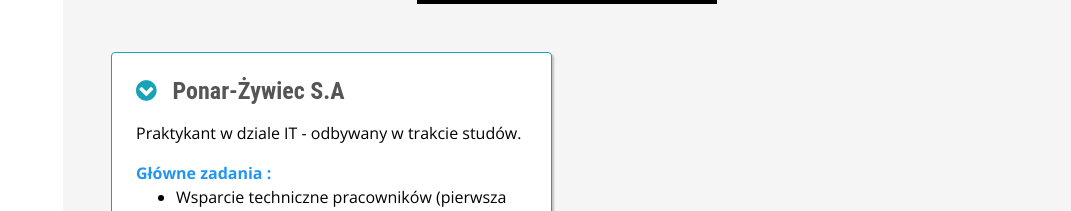
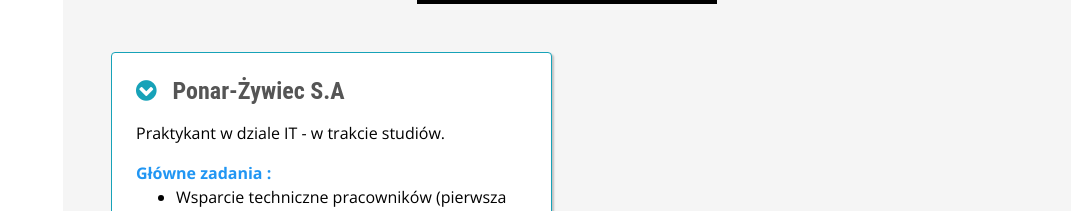
Before and after one commit to patrykpp/patrykpp.github.io, a plain HTML site: page index.html in a window 1280 px wide. Shown: the part 1140-1351 px from the top of the page, without its empty margins (209-1280 px from the left). Drawn offline with nearby package versions, Linux system fonts and the light colour scheme; a web font is replaced by a local one.

Commit message:
Update index.html

```diff
--- a/index.html
+++ b/index.html
@@ -130,7 +130,7 @@ License URL: https://creativecommons.org/licenses/by/4.0/
                     <div class="card mx-0 p-4 mb-5" style="border-color: #17a2b8; box-shadow: 2px 2px 2px rgba(0, 0, 0, 0.21);">
                         <div class=" resume-content mr-auto">
                             <h4 class="mb-3"><i class="fa fa-globe mr-3 text-info"></i>Ponar-Żywiec S.A</h4>
-                            <p>Praktykant w dziale IT - odbywany w trakcie studów.</p>
+                            <p>Praktykant w dziale IT - w trakcie studiów.</p>
 
                             <strong><a href="">Główne zadania :</a></strong>
                             <ul>
```
